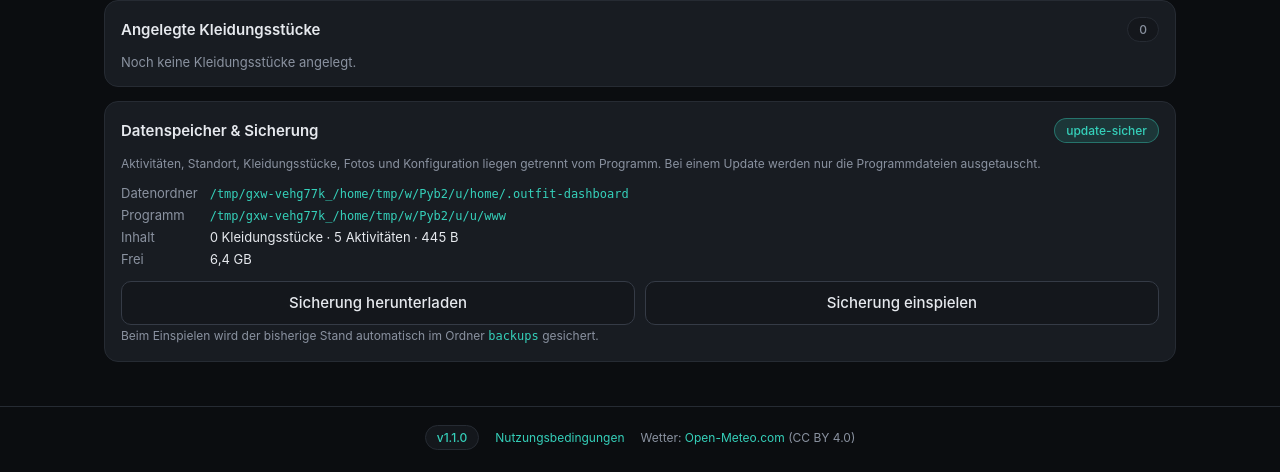
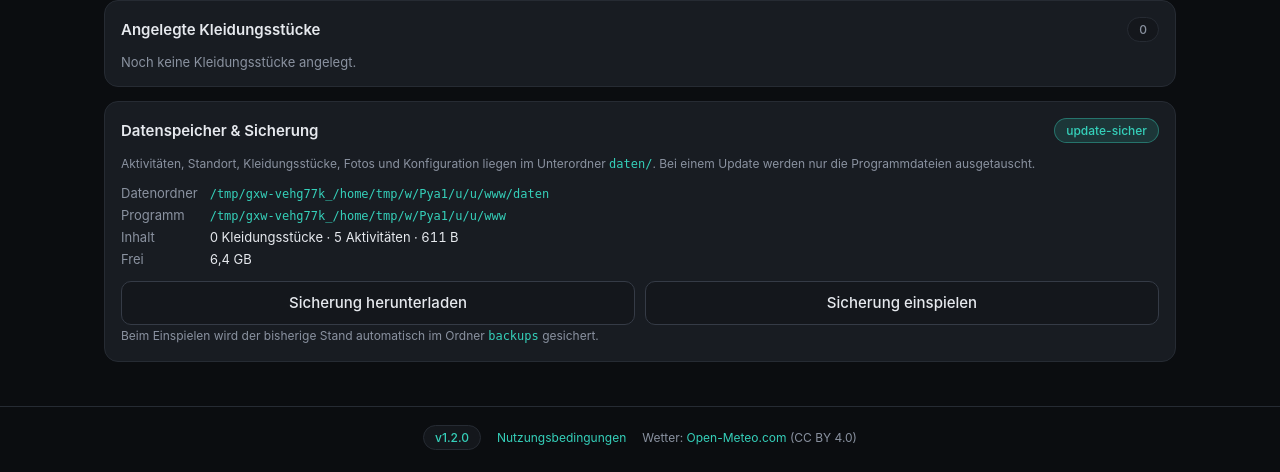
Before and after one commit to Scorch1262/Wetter-Outfit-Dashboard-MK1, a Flask app: page /einstellungen in a window 1280 px wide. Shown: the part 1471-1943 px from the top of the page. Run offline with Flask 2, Linux system fonts and the light colour scheme; data that the repository does not hold is empty.

Commit message:
v1.2.0
refactor: alles in einem Ordner /root/Outfit-Dashboard, Daten in daten/ (v1.2.0)

Programm und Nutzerdaten liegen jetzt gemeinsam in einem Ordner
(/root/Outfit-Dashboard auf dem GL.iNet Slate 7, root@GL-BE3600:~#).
Die Nutzerdaten liegen im Unterordner daten/ und bleiben bei Updates
erhalten, weil nur die Programmdateien ersetzt werden.

Ordneraufbau
- Projektordner heißt Outfit-Dashboard
- daten/ enthält config.json, settings.json, clothes.json, images/ und
  backups/ (flach, ohne zusätzlichen data/-Unterordner)
- Standard für data_dir ist "." (relativ zu daten/)
- OUTFIT_HOME setzt bei Bedarf einen anderen Datenordner
- daten/ in .gitignore

Datenübernahme
- app.py übernimmt beim ersten Start einmalig Daten aus v1.0.0
  (data/ im Programmordner) und v1.1.0 (/srv/outfit-dashboard,
  ~/.outfit-dashboard) nach daten/, inkl. Konfiguration
- install.sh übernimmt zusätzlich Daten aus /opt/outfit-dashboard/data
  und /srv/outfit-dashboard/data und entfernt den alten Programmordner
  /opt/outfit-dashboard

Installation / Update (openwrt/)
- install.sh: Zielordner /root/Outfit-Dashboard, Programmdateien werden
  einzeln ersetzt, daten/ bleibt unangetastet
- Installation direkt aus dem Zielordner oder aus einer Kopie in /tmp
- Sicherung der JSON-Daten vor jedem Update nach
  daten/backups/vor-update-<Datum>.tar.gz (letzte 3)
- Init-Skript startet aus /root/Outfit-Dashboard mit
  OUTFIT_HOME=/root/Outfit-Dashboard/daten
- /etc/sysupgrade.conf: alte Einträge für /opt und /srv entfernt,
  /root/Outfit-Dashboard/ eingetragen

Oberfläche
- Hinweistext im Bereich "Datenspeicher & Sicherung" nennt daten/

Doku
- README: Ordneraufbau, Installation nach /root, Update-Ablauf,
  Hinweis zum Datenerhalt
- CHANGELOG für v1.2.0

```diff
--- a/app.py
+++ b/app.py
@@ -33,7 +33,7 @@ BASE_DIR = os.path.dirname(os.path.abspath(__file__))
 DEFAULT_CONFIG = {
     "host": "0.0.0.0",
     "port": 8095,
-    "data_dir": "data",
+    "data_dir": ".",
     "max_upload_mb": 12,
     "max_backup_mb": 300,
     "weather_cache_minutes": 15,
@@ -59,84 +59,87 @@ log = logging.getLogger("outfit")
 
 
 # ---------------------------------------------------------------------------
-# Persistentes Datenverzeichnis
+# Ordneraufbau – alles in EINEM Ordner (z. B. /root/Outfit-Dashboard)
 #
-# Programmdateien und Nutzerdaten liegen getrennt. Der Programmordner kann bei
-# einem Update komplett ausgetauscht werden, ohne dass Aktivitäten, Standort,
-# Kleidungsstücke, Fotos oder die Konfiguration verloren gehen.
+#   Outfit-Dashboard/
+#   ├── app.py, outfit.py, …, templates/, static/, openwrt/   Programm
+#   └── daten/                                                Nutzerdaten
+#       ├── config.json
+#       ├── settings.json      Standort, Aktivitäten
+#       ├── clothes.json       Kleidungsstücke mit Labels
+#       ├── images/            Fotos
+#       └── backups/           automatische Sicherungen
 #
-#   OpenWrt / GL.iNet:  /srv/outfit-dashboard
-#   PC / Raspberry Pi:  ~/.outfit-dashboard
-#   frei wählbar über die Umgebungsvariable OUTFIT_HOME
-#
-# Inhalt:  config.json, data/settings.json, data/clothes.json, data/images/,
-#          backups/
+# Bei einem Update werden nur die Programmdateien ersetzt, "daten/" bleibt
+# unverändert. Abweichender Datenordner: Umgebungsvariable OUTFIT_HOME.
 # ---------------------------------------------------------------------------
 
-def _inside(path, parent):
-    path, parent = os.path.realpath(path), os.path.realpath(parent)
-    return path == parent or path.startswith(parent + os.sep)
+DATA_FOLDER_NAME = "daten"
+LEGACY_HOMES = ["/srv/outfit-dashboard", os.path.join(os.path.expanduser("~"), ".outfit-dashboard")]
 
 
 def resolve_home():
-    env = os.environ.get("OUTFIT_HOME")
-    if env:
-        home = env
-    elif os.path.exists("/etc/openwrt_release"):
-        home = "/srv/outfit-dashboard"
-    else:
-        home = os.path.join(os.path.expanduser("~"), ".outfit-dashboard")
-    home = os.path.abspath(home)
-    if _inside(home, BASE_DIR):
-        log.warning("Datenverzeichnis %s liegt im Programmordner – bei Updates droht Datenverlust!", home)
+    home = os.path.abspath(os.environ.get("OUTFIT_HOME") or os.path.join(BASE_DIR, DATA_FOLDER_NAME))
     try:
         os.makedirs(home, exist_ok=True)
     except OSError as exc:
-        log.error("Datenverzeichnis %s nicht anlegbar (%s) – nutze Programmordner", home, exc)
-        home = os.path.join(BASE_DIR, "userdata")
-        os.makedirs(home, exist_ok=True)
+        log.error("Datenordner %s nicht anlegbar: %s", home, exc)
+        sys.exit(1)
     return home
 
 
 HOME_DIR = resolve_home()
 BACKUP_DIR = os.path.join(HOME_DIR, "backups")
+CONFIG_PATH = os.path.abspath(os.environ.get("OUTFIT_CONFIG") or os.path.join(HOME_DIR, "config.json"))
 
-_env_cfg = os.environ.get("OUTFIT_CONFIG")
-if _env_cfg and not _inside(_env_cfg, BASE_DIR):
-    CONFIG_PATH = os.path.abspath(_env_cfg)
-else:
-    # eine Konfiguration im Programmordner (alte Installationen) wird übernommen
-    CONFIG_PATH = os.path.join(HOME_DIR, "config.json")
+
+def _has_data(folder):
+    return any(os.path.isfile(os.path.join(folder, f)) for f in ("clothes.json", "settings.json"))
+
+
+def _legacy_sources():
+    """Mögliche Altbestände: (Konfigurationsdatei, Datenordner)."""
+    sources = []
+    # v1.1.0: eigenes Datenverzeichnis außerhalb des Programms
+    for home in LEGACY_HOMES:
+        if os.path.realpath(home) != os.path.realpath(HOME_DIR):
+            sources.append((os.path.join(home, "config.json"), home, "data"))
+    # v1.0.0: config.json und data/ direkt im Programmordner
+    sources.append((os.path.join(BASE_DIR, "config.json"), BASE_DIR, "data"))
+    return sources
 
 
 def migrate_legacy():
-    """Übernimmt Daten aus v1.0.0, die noch im Programmordner lagen."""
-    legacy_cfg = _env_cfg if (_env_cfg and _inside(_env_cfg, BASE_DIR)) else os.path.join(BASE_DIR, "config.json")
-    legacy_data_dir = os.path.join(BASE_DIR, "data")
-
-    if os.path.exists(legacy_cfg) and not os.path.exists(CONFIG_PATH):
+    """Übernimmt Daten früherer Versionen einmalig in den Ordner daten/."""
+    if _has_data(HOME_DIR):
+        return
+    for cfg_path, base, default_dd in _legacy_sources():
+        old_cfg = {}
+        if os.path.isfile(cfg_path):
+            try:
+                with open(cfg_path, "r", encoding="utf-8") as fh:
+                    old_cfg = json.load(fh)
+            except (OSError, ValueError):
+                old_cfg = {}
+        dd = old_cfg.get("data_dir", default_dd)
+        src = dd if os.path.isabs(dd) else os.path.join(base, dd)
+        if not _has_data(src) or os.path.realpath(src) == os.path.realpath(HOME_DIR):
+            continue
         try:
-            with open(legacy_cfg, "r", encoding="utf-8") as fh:
-                old = json.load(fh)
-            dd = old.get("data_dir", "data")
-            if not os.path.isabs(dd):
-                legacy_data_dir = os.path.join(BASE_DIR, dd)
-                old["data_dir"] = "data"  # künftig relativ zum Datenverzeichnis
-            with open(CONFIG_PATH, "w", encoding="utf-8") as fh:
-                json.dump(old, fh, indent=2)
-            log.info("Konfiguration übernommen: %s -> %s", legacy_cfg, CONFIG_PATH)
-        except (OSError, ValueError) as exc:
-            log.warning("Alte config.json nicht übernehmbar: %s", exc)
-
-    new_data = os.path.join(HOME_DIR, "data")
-    has_new = any(os.path.exists(os.path.join(new_data, f)) for f in ("clothes.json", "settings.json"))
-    has_old = any(os.path.exists(os.path.join(legacy_data_dir, f)) for f in ("clothes.json", "settings.json"))
-    if has_old and not has_new and not _inside(new_data, legacy_data_dir):
-        try:
-            shutil.copytree(legacy_data_dir, new_data, dirs_exist_ok=True)
-            log.info("Daten übernommen: %s -> %s (alter Ordner kann gelöscht werden)", legacy_data_dir, new_data)
+            for name in ("settings.json", "clothes.json"):
+                if os.path.isfile(os.path.join(src, name)):
+                    shutil.copy2(os.path.join(src, name), os.path.join(HOME_DIR, name))
+            if os.path.isdir(os.path.join(src, "images")):
+                shutil.copytree(os.path.join(src, "images"), os.path.join(HOME_DIR, "images"),
+                                dirs_exist_ok=True)
+            if old_cfg and not os.path.exists(CONFIG_PATH):
+                old_cfg["data_dir"] = "."
+                with open(CONFIG_PATH, "w", encoding="utf-8") as fh:
+                    json.dump(old_cfg, fh, indent=2)
+            log.info("Daten übernommen: %s -> %s (der alte Ordner kann gelöscht werden)", src, HOME_DIR)
+            return
         except OSError as exc:
-            log.error("Datenübernahme fehlgeschlagen: %s", exc)
+            log.error("Datenübernahme aus %s fehlgeschlagen: %s", src, exc)
 
 
 def load_config():
@@ -161,7 +164,7 @@ migrate_legacy()
 CONFIG = load_config()
 DATA_DIR = CONFIG["data_dir"]
 if not os.path.isabs(DATA_DIR):
-    DATA_DIR = os.path.join(HOME_DIR, DATA_DIR)
+    DATA_DIR = os.path.normpath(os.path.join(HOME_DIR, DATA_DIR))
 IMAGE_DIR = os.path.join(DATA_DIR, "images")
 os.makedirs(IMAGE_DIR, exist_ok=True)
 
--- a/config.example.json
+++ b/config.example.json
@@ -1,7 +1,7 @@
 {
   "host": "0.0.0.0",
   "port": 8095,
-  "data_dir": "data",
+  "data_dir": ".",
   "max_upload_mb": 12,
   "max_backup_mb": 300,
   "weather_cache_minutes": 15,
--- a/templates/settings.html
+++ b/templates/settings.html
@@ -116,8 +116,8 @@
     <h3>Datenspeicher &amp; Sicherung</h3>
     <span class="badge badge-ok">update-sicher</span>
   </div>
-  <p class="hint">Aktivitäten, Standort, Kleidungsstücke, Fotos und Konfiguration liegen getrennt vom
-  Programm. Bei einem Update werden nur die Programmdateien ausgetauscht.</p>
+  <p class="hint">Aktivitäten, Standort, Kleidungsstücke, Fotos und Konfiguration liegen im Unterordner
+  <code>daten/</code>. Bei einem Update werden nur die Programmdateien ausgetauscht.</p>
   <dl class="kv" id="storageInfo"><dt>Daten</dt><dd class="dim">…</dd></dl>
   <div class="grid-2">
     <a class="btn" href="/api/backup" download>Sicherung herunterladen</a>
--- a/version.py
+++ b/version.py
@@ -5,5 +5,5 @@ MINOR: neue Funktionen, abwärtskompatibel
 PATCH: Fehlerbehebungen und kleine Anpassungen
 """
 
-__version__ = "1.1.0"
+__version__ = "1.2.0"
 APP_NAME = "Outfit-Dashboard-MK1"
```
Also changed, not shown: CHANGELOG.md, README.md, 4 other files.
